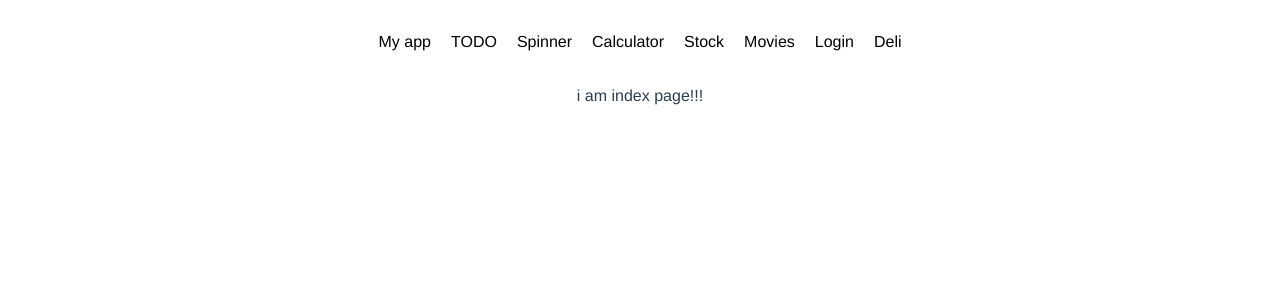
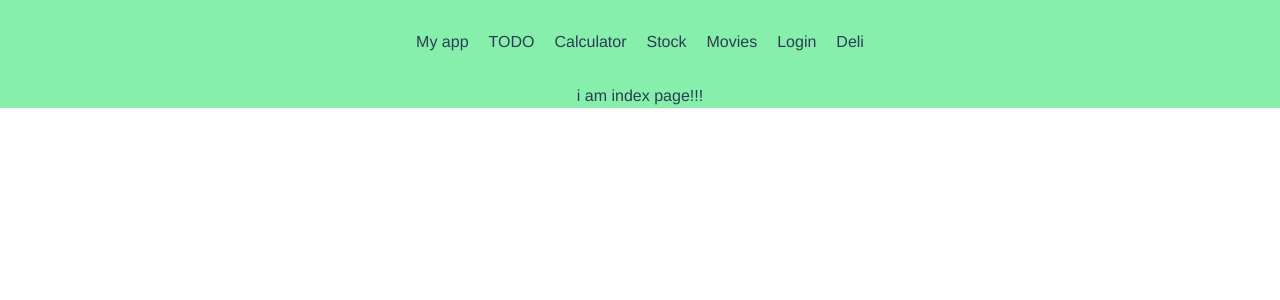
Before and after one commit to laimix99/portfolio, a Vue app: page / in a window 1280 px wide. Shown: the top 300 px of the page. Built offline with nearby package versions, Linux system fonts and the light colour scheme; a web font is replaced by a local one.

Commit message:
Tasks prep

```diff
--- a/index.html
+++ b/index.html
@@ -4,7 +4,7 @@
     <meta charset="UTF-8" />
     <link rel="icon" type="image/x-icon" href="/favicon.svg">
     <meta name="viewport" content="width=device-width, initial-scale=1.0" />
-    <title>Vite App</title>
+    <title>laimix99 Portfolio</title>
     <link rel="preconnect" href="https://fonts.googleapis.com" />
     <link rel="preconnect" href="https://fonts.gstatic.com" crossorigin />
     <link
--- a/src/App.vue
+++ b/src/App.vue
@@ -20,7 +20,10 @@ body {
   margin: 0px;
 }
 .br {
-  border: 1px solid red;
+  outline: 1px solid red;
+}
+.bg {
+  outline: 1px solid green;
 }
 @font-face {
  font-family: "Euclid";
--- a/src/components/deli/Footer.vue
+++ b/src/components/deli/Footer.vue
@@ -27,8 +27,8 @@ const info = ref([
       <span v-for="i in info">{{i.name}}</span>
     </div>
     <div class="communities">
-      <a href=""><img src="images/apple.svg" alt=""></a>
-      <a href=""><img src="images/google.svg" alt=""></a>
+      <a href=""><img src="/images/apple.svg" alt=""></a>
+      <a href=""><img src="/images/google.svg" alt=""></a>
       <div class="messager">
         <a href=""><img class="cub" src="images/icons-messanger1.svg" alt=""></a>
         <a href=""><img class="cub" src="images/icons-messanger2.svg" alt=""></a>
--- /dev/null
+++ b/src/components/todo/AppV1.vue
@@ -0,0 +1 @@
+<!-- here from /pages/TodoPage.vue -->
--- /dev/null
+++ b/src/components/todo/AppV2.vue
@@ -0,0 +1 @@
+<!-- here v1 + windicss -->
--- a/src/layouts/MainLayout.vue
+++ b/src/layouts/MainLayout.vue
@@ -1,65 +1,35 @@
 <script setup>
-import { ref, computed, reactive } from 'vue';
-const links = ref([
+const links = [
   { path: '/', name: 'My app' },
   { path: '/todo', name: 'TODO' },
-  { path: '/spinner', name: 'Spinner' },
+  // { path: '/spinner', name: 'Spinner' },
   { path: '/calculator', name: 'Calculator' },
   { path: '/stock', name: 'Stock' },
   { path: '/movies', name: 'Movies' },
   { path: '/login', name: 'Login' },
   { path: '/deli', name: 'Deli' },
-]);
+];
 </script>
+
 <template>
-  <div class="layout">
-    <div class="layout-header">
+  <div
+    class="flex flex-col w-full relative bg-red-900"
+    sm="bg-green-100"
+    md="bg-green-200"
+    lg="bg-green-300"
+  >
+    <div class="flex flex-row justify-center items-center flex-wrap py-20px w-full">
       <router-link
         v-for="(link, linkIndex) in links"
         :key="linkIndex"
-        class="link"
+        class="p-10px no-underline hover:opacity-50"
         :to="link.path"
       >
         <span>{{ link.name }}</span>
       </router-link>
     </div>
-
-    <!-- <router-link class="link" to="/todo">TODO</router-link>
-      <router-link class="link" to="/spinner">Spinner</router-link>
-      <router-link class="link" to="/calculator">Calculator</router-link> -->
-    <div class="layout-body">
-      <router-view></router-view>
+    <div class="flex justify-center w-full">
+      <router-view/>
     </div>
   </div>
 </template>
-<style lang="scss" scoped>
-.layout {
-  position: relative;
-  max-width: 100vw;
-  height: 100%;
-  display: flex;
-  flex-direction: column;
-  width: 100%;
-  &-header {
-    display: flex;
-    flex-direction: row;
-    justify-content: center;
-    align-items: center;
-    flex-wrap: wrap;
-    padding: 20px 0;
-    width: 100%;
-    .link {
-      text-decoration: none;
-      padding: 10px;
-      color: black;
-      opacity: 1;
-      &:hover {
-        opacity: 0.5;
-      }
-    }
-  }
-  &-body {
-    width: 100vw;
-  }
-}
-</style>
--- a/src/pages/TodoPage.vue
+++ b/src/pages/TodoPage.vue
@@ -39,6 +39,10 @@ onMounted(() => {
 
 <template>
   <div class="todo-page">
+    <!-- App menu [v1, v2] -->
+    <!-- router-view/ -->
+    <!-- <AppV1 v-if="pageId === v1"/> -->
+    <!-- <AppV2 v-if="pageId === v2"/> -->
     <h1>i am todo page</h1>
     <input
       type="text"
--- a/windi.config.js
+++ b/windi.config.js
@@ -3,6 +3,7 @@ import { defineConfig } from 'windicss/helpers'
 
 export default defineConfig({
   darkMode: 'class',
+  attributify: true,
   // safelist: '',
   // theme: {
   //   extend: {
```
Also changed, not shown: src/components/todo/AppV3.vue (added), 1 other file (tests, documents, lock files or other folders).
